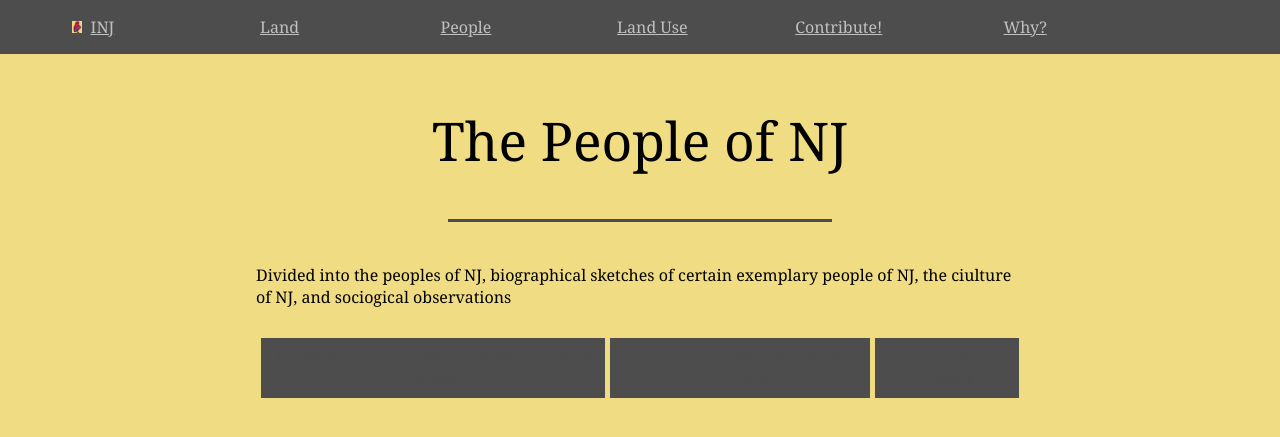
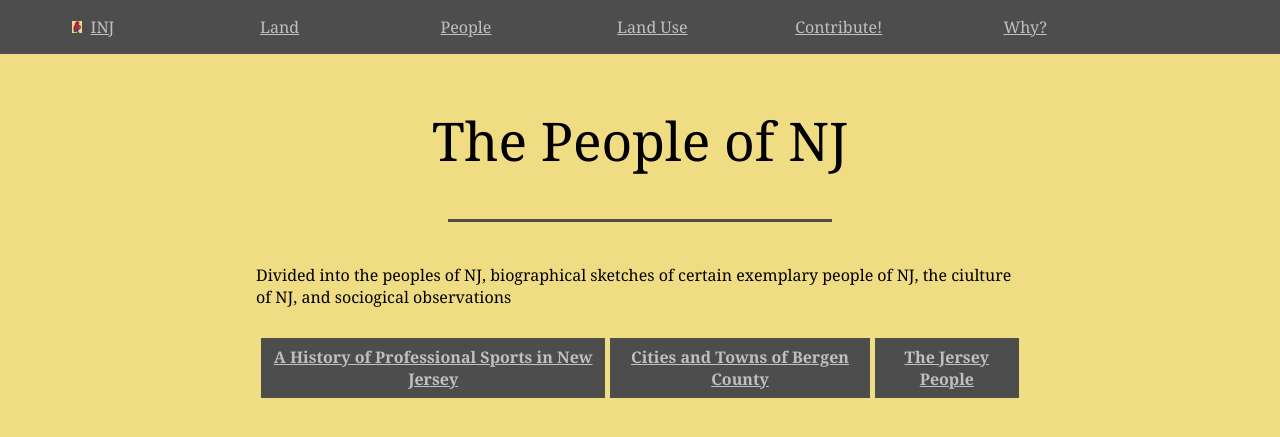
Before and after one commit to jonfried/oakafee.github.io, a Jekyll site: the page built from people.html, in a window 1280 px wide. Shown: the top 437 px of the page. Built offline with Jekyll 4.4.1, drawn with Linux system fonts in a browser that asks for light colours.

Commit message:
Update style.css

```diff
--- a/styles/style.css
+++ b/styles/style.css
@@ -110,6 +110,11 @@ table.index {
     border-collapse: collapse;
     margin: 0 auto;
 }
+table.index a:link {color: #c0c0c0;}
+table.index a:visited {color: #c0c0c0;}
+table.index a:hover {color: #c0c0c0;}
+table.index a:active {color: #c0c0c0;}
+table.index a:focus {color: #c0c0c0;}
 td {
     border: 5px solid #F0DC82;
     padding: 8px;
```
